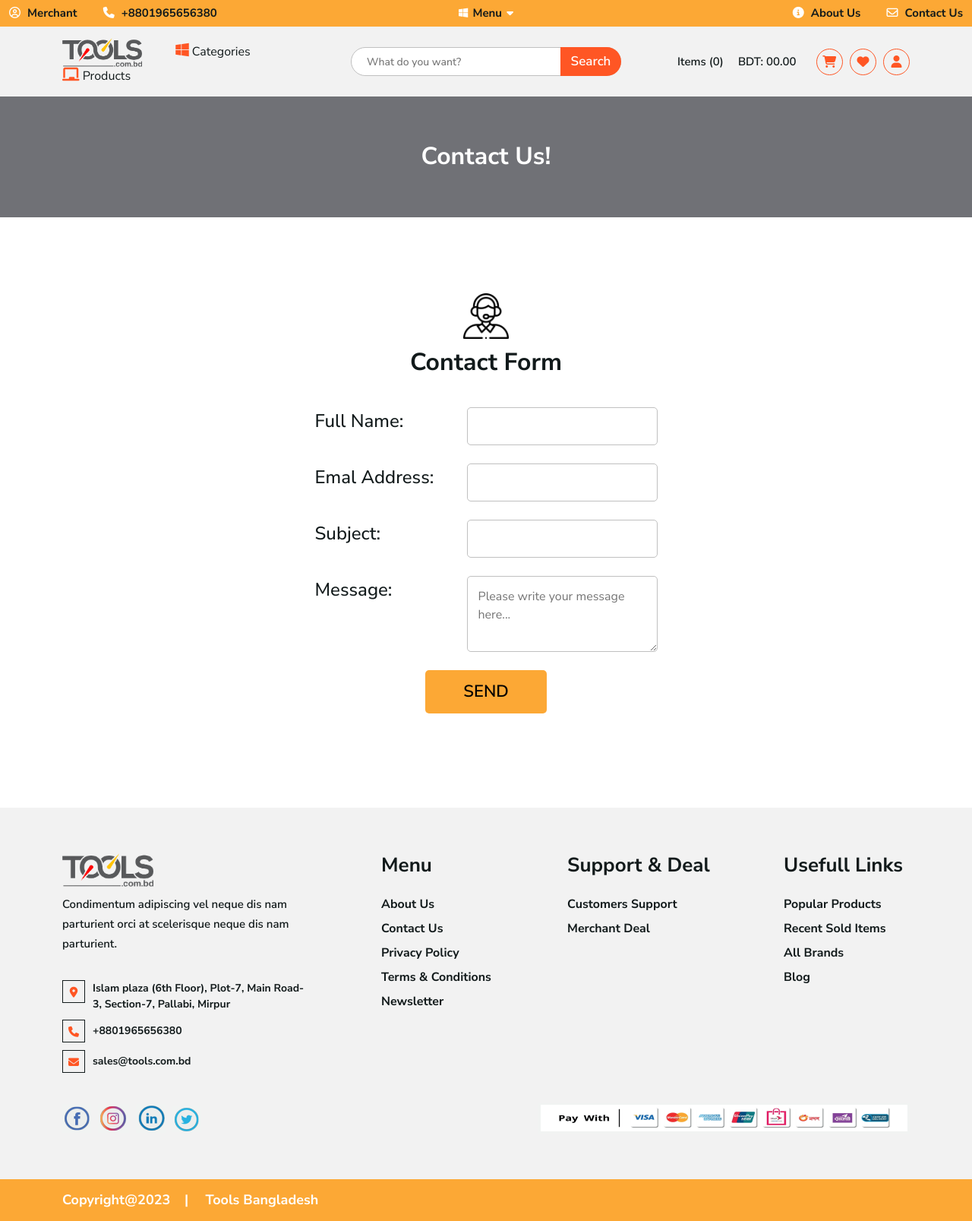
After one commit to nahidraj/tools_ecommerce, a PHP site: page /contact.php in a window 1280 px wide. The commit adds this page. Shown: the whole page at 76% size. Run offline with PHP 8.4, Linux system fonts and the light colour scheme; style sheets or scripts are compiled from the project's sources.

Commit message:
about and contact page

```diff
--- /dev/null
+++ b/contact.php
@@ -0,0 +1,54 @@
+<?php
+include("website-layout/header.php");
+?>
+
+<div class="bread-crumb text-center">
+  <div class="container">
+    <div class="text">
+      <h4>Contact Us!</h4>
+    </div>
+  </div>
+</div>
+
+<!-- contact form part start -->
+<section class="contact_form">
+  <div class="container">
+    <div class="row">
+      <div class="col-lg-5 mx-auto">
+        <div class="title text-center">
+          <img src="images/customer-care.png" alt="customer-care" width="60">
+          <h3>Contact Form</h3>
+        </div>
+        <div class="form_main">
+          <form action="#">
+            <div class="input_groups d-flex">
+              <label>Full Name: </label>
+              <input type="text">
+            </div>
+            <div class="input_groups d-flex">
+              <label>Emal Address: </label>
+              <input type="text">
+            </div>
+            <div class="input_groups d-flex">
+              <label>Subject: </label>
+              <input type="text">
+            </div>
+            <div class="input_groups d-flex">
+              <label>Message:</label>
+              <textarea placeholder="Please write your message here..."></textarea>
+            </div>
+            <div class="button">
+              <button type="submit">Send</button>
+            </div>
+          </form>
+        </div>
+      </div>
+    </div>
+  </div>
+</section>
+<!-- contact form part end -->
+
+
+<?php
+include("website-layout/footer.php");
+?>
--- a/css/style.css
+++ b/css/style.css
@@ -329,6 +329,9 @@ nav .logo-part ul li {
   display: inline-block;
   cursor: pointer;
   margin-right: 10px;
+}
+nav .logo-part ul li a {
+  color: #121A1B;
 }
 nav .logo-part ul li i {
   color: #FF5624;
@@ -1468,4 +1471,106 @@ footer .footer_bg .social_info a {
   display: block;
 }
 
+.contact_form {
+  padding: 100px 0px;
+}
+.contact_form .title {
+  margin-bottom: 40px;
+}
+.contact_form .title h3 {
+  font-size: 32px;
+  font-weight: 700;
+  margin-top: 12px;
+}
+.contact_form .form_main .input_groups {
+  margin-bottom: 24px;
+}
+.contact_form .form_main .input_groups label {
+  width: 200px;
+  flex: 0 0 auto;
+  font-size: 24px;
+  font-weight: 500;
+}
+.contact_form .form_main .input_groups input {
+  width: 100%;
+  border: 1px solid #c0c0c0;
+  border-radius: 5px;
+  height: 50px;
+  padding: 0 14px;
+  transition: all 0.3s ease;
+}
+.contact_form .form_main .input_groups input:focus {
+  border-color: #121A1B;
+}
+.contact_form .form_main .input_groups textarea {
+  width: 100%;
+  border: 1px solid #c0c0c0;
+  border-radius: 5px;
+  height: 100px;
+  padding: 14px;
+  transition: all 0.3s ease;
+}
+.contact_form .form_main .input_groups textarea:focus {
+  border-color: #121A1B;
+}
+.contact_form .form_main .button {
+  text-align: center;
+}
+.contact_form .form_main .button button {
+  background-color: #FCA835;
+  font-size: 22px;
+  font-weight: 600;
+  padding: 12px 50px;
+  border-radius: 5px;
+  text-transform: uppercase;
+  border: 0;
+  transition: all 0.3s ease;
+}
+.contact_form .form_main .button button:hover {
+  background-color: #121A1B;
+  color: #ffffff;
+}
+
+.about_us_page {
+  padding: 100px 0;
+}
+.about_us_page .text p + p {
+  margin-top: 30px;
+}
+.about_us_page .text p {
+  text-align: justify;
+  font-size: 18px;
+  line-height: 30px;
+}
+.about_us_page .subscribe_newsletter {
+  width: 450px;
+  margin: 0 auto;
+}
+.about_us_page .subscribe_newsletter .input_groups input {
+  width: 100%;
+  height: 55px;
+  border-radius: 50px;
+  border: 1px solid #c0c0c0;
+  padding: 0 20px;
+  transition: all 0.3s ease;
+}
+.about_us_page .subscribe_newsletter .input_groups input:focus {
+  border-color: #121A1B;
+}
+.about_us_page .subscribe_newsletter .input_groups button {
+  width: 100%;
+  padding: 12px 30px;
+  background-color: #FCA835;
+  border-radius: 50px;
+  margin-top: 24px;
+  border: 0;
+  font-size: 22px;
+  font-weight: 600;
+  transition: all 0.3s ease;
+}
+.about_us_page .subscribe_newsletter .input_groups button:hover {
+  background-color: #121A1B;
+  color: #ffffff;
+}
+
 /*# sourceMappingURL=style.css.map */
--- a/sass/components/_navbar.scss
+++ b/sass/components/_navbar.scss
@@ -130,6 +130,10 @@ nav {
         cursor: pointer;
         margin-right: 10px;
 
+        a {
+          color: $black;
+        }
+
         i {
           color: $secondary;
           font-size: 20px;
--- /dev/null
+++ b/sass/pages/_about-us.scss
@@ -0,0 +1,54 @@
+@import "../variables/colors";
+@import "../mixin/font";
+
+.about_us_page {
+  padding: 100px 0;
+
+  .text {
+    p+p {
+      margin-top: 30px;
+    }
+
+    p {
+      text-align: justify;
+      font-size: 18px;
+      line-height: 30px;
+    }
+  }
+
+  .subscribe_newsletter {
+    width: 450px;
+    margin: 0 auto;
+
+    .input_groups {
+      input {
+        width: 100%;
+        height: 55px;
+        border-radius: 50px;
+        border: 1px solid $border;
+        padding: 0 20px;
+        transition: all 0.3s ease;
+
+        &:focus {
+          border-color: $black;
+        }
+      }
+
+      button {
+        width: 100%;
+        padding: 12px 30px;
+        background-color: $primary;
+        border-radius: 50px;
+        margin-top: 24px;
+        border: 0;
+        @include font(22px, 600);
+        transition: all 0.3s ease;
+
+        &:hover {
+          background-color: $black;
+          color: $white;
+        }
+      }
+    }
+  }
+}
--- /dev/null
+++ b/sass/pages/_contact.scss
@@ -0,0 +1,65 @@
+@import "../variables/colors";
+@import "../mixin/font";
+
+.contact_form {
+  padding: 100px 0px;
+
+  .title {
+    margin-bottom: 40px;
+
+    h3 {
+      @include font(32px, 700);
+      margin-top: 12px;
+    }
+  }
+
+  .form_main {
+    .input_groups {
+      margin-bottom: 24px;
+      label {
+        width: 200px;
+        flex: 0 0 auto;
+        @include font(24px, 500);
+      }
+
+      input {
+        width: 100%;
+        border: 1px solid $border;
+        border-radius: 5px;
+        height: 50px;
+        padding: 0 14px;
+        transition: all 0.3s ease;
+        &:focus{
+          border-color: $black;
+        }
+      }
+      textarea{
+        width: 100%;
+        border: 1px solid $border;
+        border-radius: 5px;
+        height: 100px;
+        padding: 14px;
+        transition: all 0.3s ease;
+        &:focus{
+          border-color: $black;
+        }
+      }
+    }
+    .button{
+      text-align: center;
+      button{
+        background-color: $primary;
+        @include font(22px, 600);
+        padding: 12px 50px;
+        border-radius: 5px;
+        text-transform: uppercase;
+        border: 0;
+        transition: all 0.3s ease;
+        &:hover{
+          background-color: $black;
+          color: $white;
+        }
+      }
+    }
+  }
+}
--- a/sass/style.scss
+++ b/sass/style.scss
@@ -7,3 +7,5 @@
 @import "./pages/product-details";
 @import "./pages/blog";
 @import "./pages/customer-panel";
+@import "./pages/contact";
+@import "./pages/about-us";
--- a/website-layout/header.php
+++ b/website-layout/header.php
@@ -79,7 +79,12 @@
               <li class="category-menu">
                 <i class="fa-brands fa-windows"></i> <span>Categories</span>
               </li>
-              <li class="product-menu"><i class="fa-solid fa-chalkboard"></i> <span>Products</span></li>
+              <li class="product-menu">
+                <a href="">
+                  <i class="fa-solid fa-chalkboard"></i>
+                  <span>Products</span>
+                </a>
+              </li>
             </ul>
             <div class="mega-menu d-flex">
               <div class="left-menu">
```
Also changed, not shown: about-us.php (added, +36 -0 lines), images/customer-care.png (added), 1 other file.
